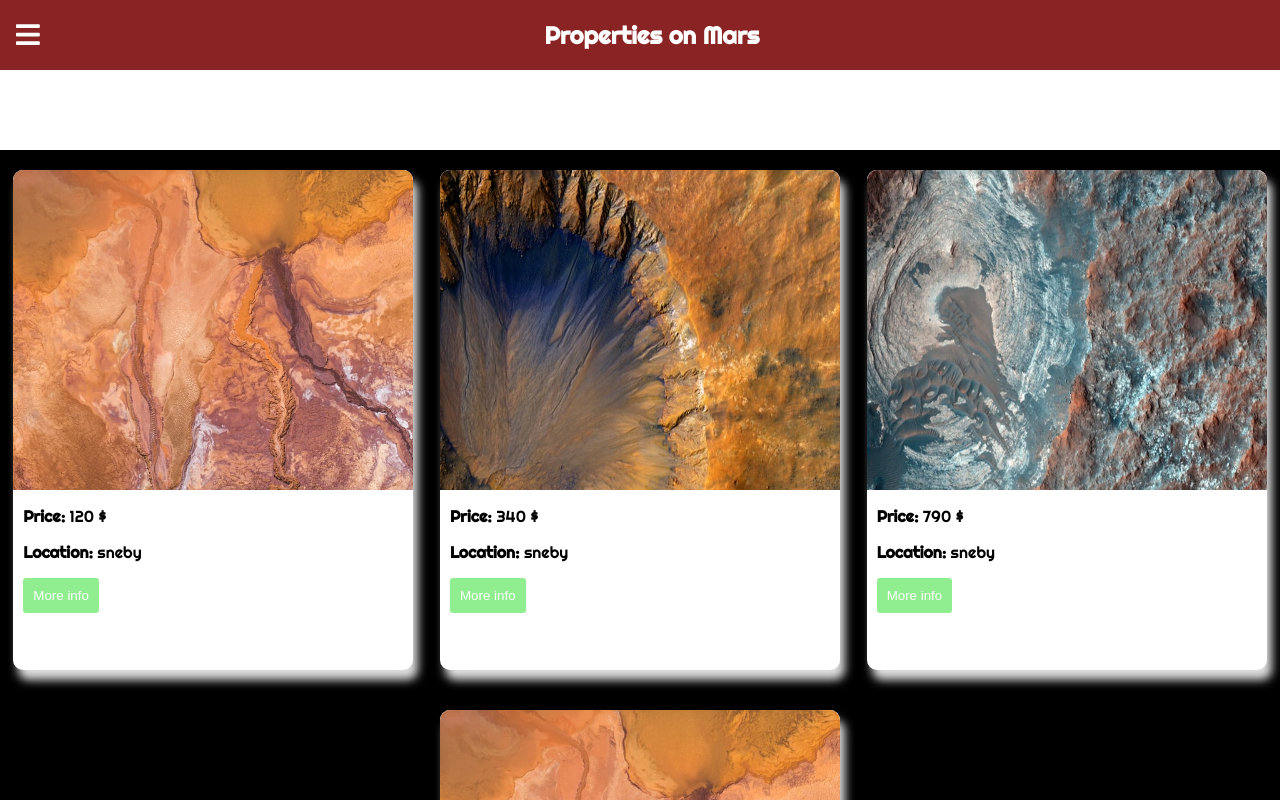
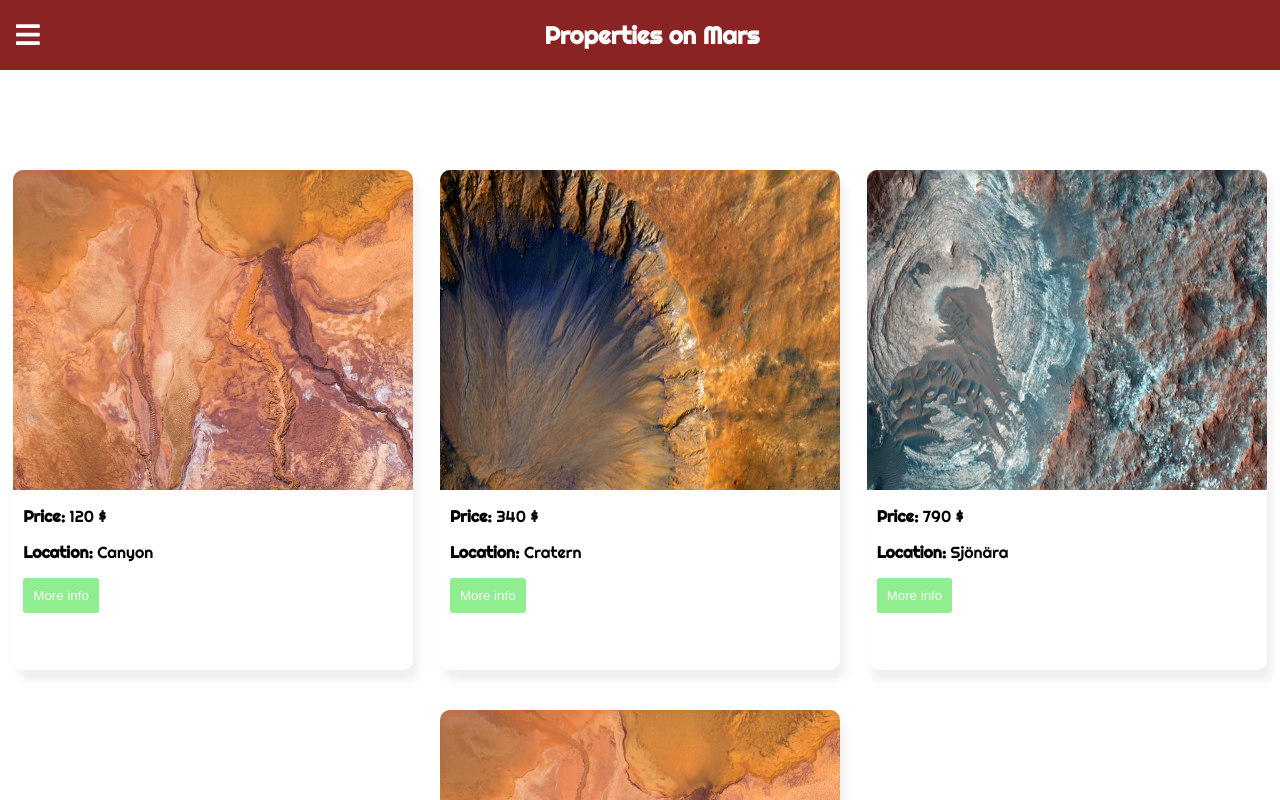
Before and after one commit to Nicklas-Holmqvist/mini-projekt-mars, a React (Create React App) app: page / in a window 1280 px wide. Shown: the top 800 px of the page. Built offline with nearby package versions, Linux system fonts and the light colour scheme.

Commit message:
more info färdig

```diff
--- a/src/components/Cards/CardComponent.tsx
+++ b/src/components/Cards/CardComponent.tsx
@@ -3,6 +3,7 @@ interface Props {
   image: string;
   price: number;
   location: string;
+  moreInfo: string;
 }
 
 const CardComponent = (props: Props) => {
@@ -42,11 +43,18 @@ const CardComponent = (props: Props) => {
         <div
           style={{ ...isVisible, visibility: !isZoomed ? "hidden" : "visible" }}
         >
-          <p>adfjvknsdkfnvksnjnfvsklnfvsjknfkvns</p>
-          <p>adfjvknsdkfnvksnjnfvsklnfvsjknfkvns</p>
-          <p>adfjvknsdkfnvksnjnfvsklnfvsjknfkvns</p>
+          <p>{props.moreInfo}</p>
 
-          <button onClick={() => setZoom(false)}>close</button>
+          <button
+            style={{
+              ...buttonhiddenStyle,
+              backgroundColor: "pink",
+              marginBottom: "10px",
+            }}
+            onClick={() => setZoom(false)}
+          >
+            close
+          </button>
         </div>
       </div>
     </div>
@@ -83,6 +91,8 @@ const leftPadding: CSSProperties = {
 const isVisible: CSSProperties = {
   height: "10rem",
   transition: "height 800ms",
+  paddingLeft: "10px",
+  marginBottom: "10px",
 };
 const flexContainer: CSSProperties = {
   display: "flex",
--- a/src/components/Cards/CardContainer.tsx
+++ b/src/components/Cards/CardContainer.tsx
@@ -5,22 +5,28 @@ const CardContainer = () => {
     {
       img: "canyon",
       price: 120,
-      location: "sneby ",
+      location: "Canyon",
+      moreInfo:
+        "Ligger i närheten till Mars största ravin med ett härligt klimat och temperaturer kring 200 - 300 grader året om.",
     },
     {
       img: "crator",
       price: 340,
-      location: "sneby ",
+      location: "Cratern",
+      moreInfo: "Härligt område precis intill Mars största krater. ",
     },
     {
       img: "frosenLake",
       price: 790,
-      location: "sneby ",
+      location: "Sjönära ",
+      moreInfo:
+        "Sjönära tomt med härlig utsikt och temperaturer runt minus 100 - 200 grader året om. ",
     },
     {
       img: "canyon",
       price: 790,
       location: "sneby ",
+      moreInfo: "",
     },
   ];
 
@@ -31,6 +37,7 @@ const CardContainer = () => {
           image={card.img}
           price={card.price}
           location={card.location}
+          moreInfo={card.moreInfo}
         />
       ))}
     </div>
@@ -39,7 +46,7 @@ const CardContainer = () => {
 const containerStyle: CSSProperties = {
   display: "flex",
   flexDirection: "row",
-  backgroundColor: "black",
+  backgroundColor: "white",
   justifyContent: "space-around",
   flexWrap: "wrap",
   width: "100%",
```
